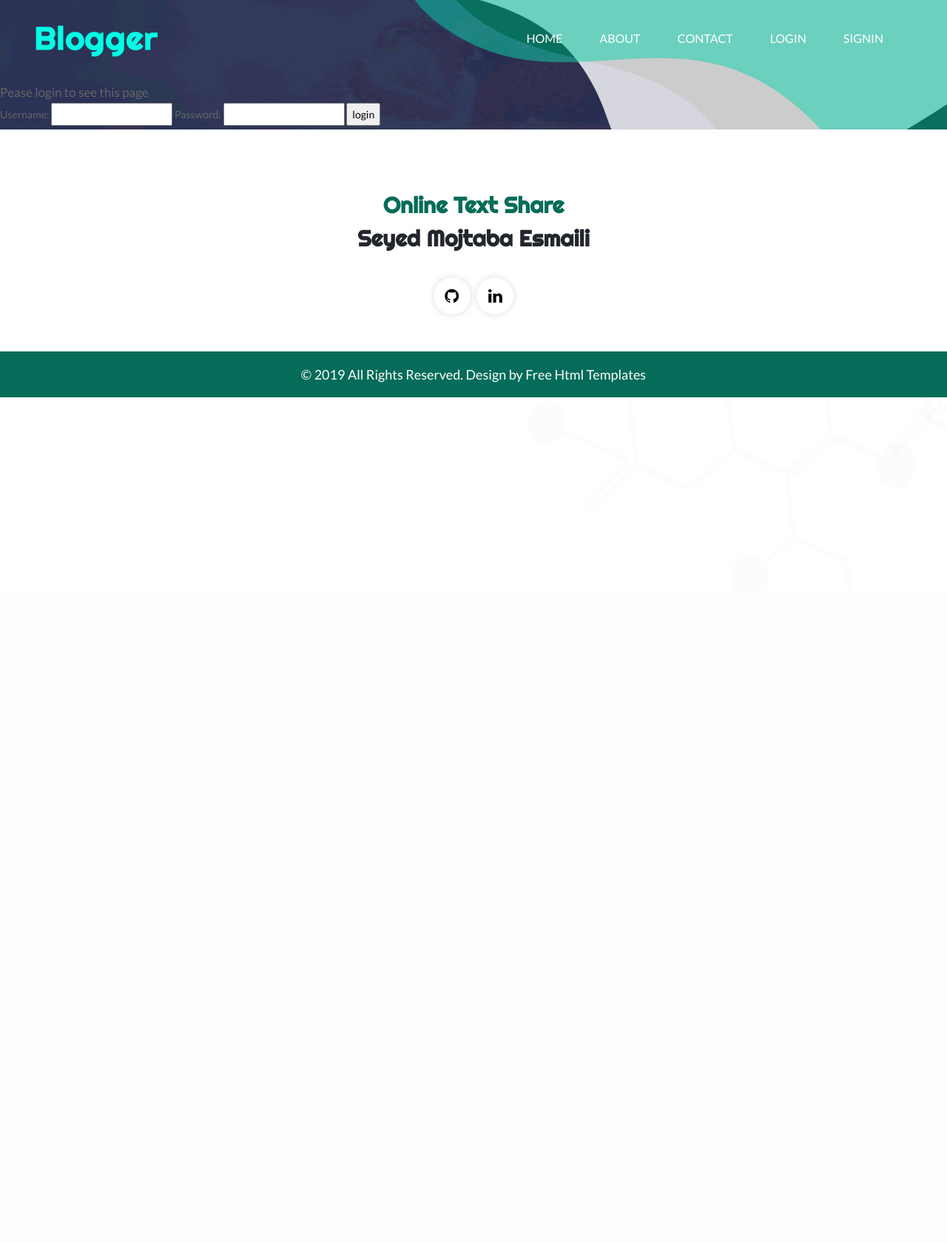
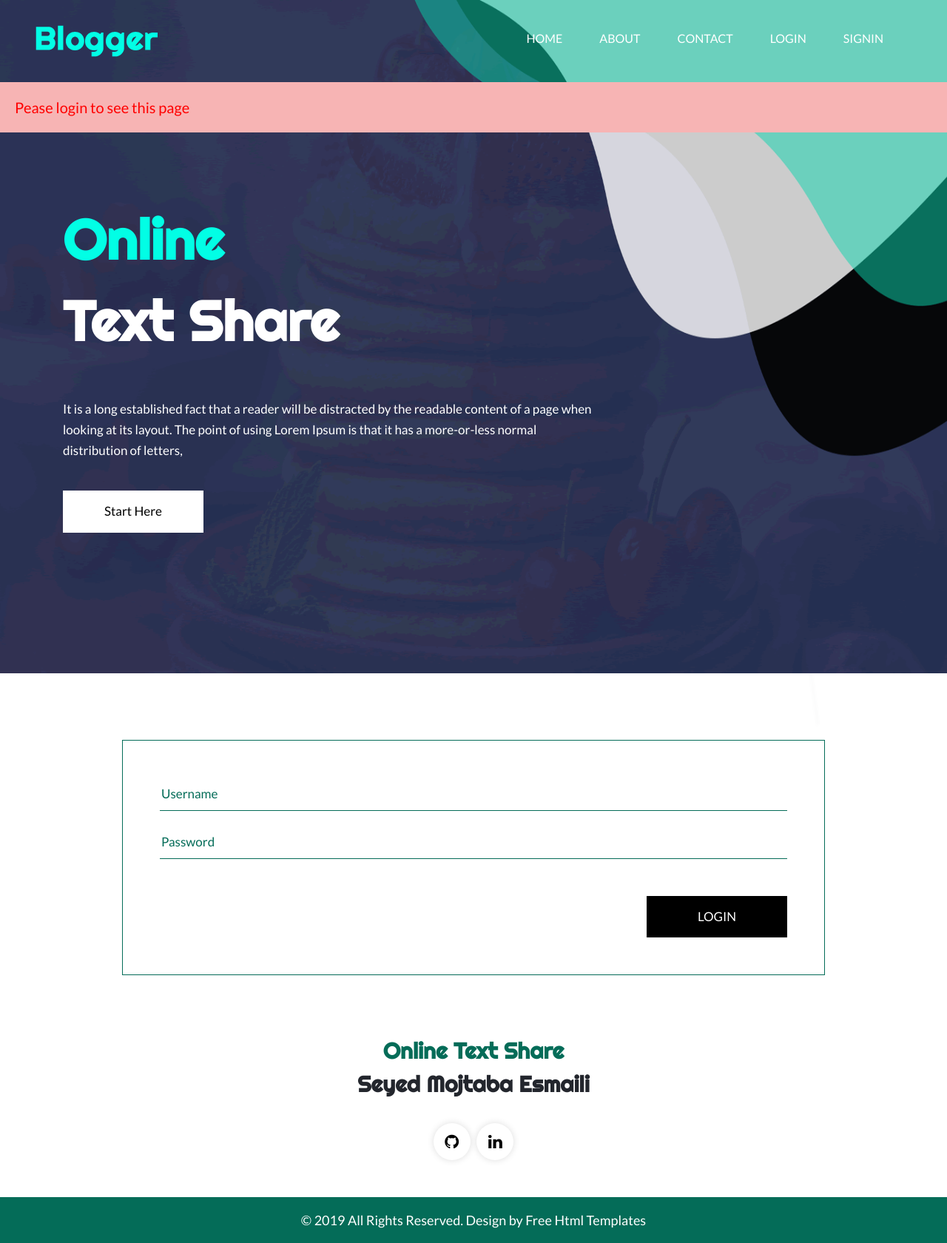
Before and after one commit to SMojtabaE/OnlineTextShare, a Django app: page /accounts/login/?next=/create_post/ in a window 1280 px wide. Shown: the whole page at 74% size. Before the commit the page ends 537 px from the top, so only its background shows below. Run offline with Django 4.2, Linux system fonts and the light colour scheme; some libraries are stand-ins or nearby versions; some web fonts are replaced.

Commit message:
login and singup template updatted

```diff
--- a/posts/static/posts/css/style.css
+++ b/posts/static/posts/css/style.css
@@ -502,6 +502,13 @@ ul.like li img {padding: 0px 10px 0px 40px;}
      border-radius: 26px;
 }
 
+.error {
+     background-color: rgb(247, 180, 180);
+     color: red;
+     padding: 20px;
+     font-size: 20px;
+ }
+
 .form-checkbox {
      padding-left: 20px;
 }
--- a/posts/templates/registration/login.html
+++ b/posts/templates/registration/login.html
@@ -4,6 +4,7 @@
 
 {% if form.errors %}
     <p class="error">Your username or password was incorrect,try again.</p>
+
 {% endif %}
 
 {% if next %}
@@ -13,8 +14,70 @@
         <p class="error">Pease login to see this page</p>
     {% endif %}
 {% endif %}
+<section class="banner_main">
+    <div class="container">
+       <div class="row d_flex">
+          <div class=" col-xl-8 col-lg-8 col-md-8 col-12-9">
+             <div class="text-bg">
+                <h1>Online<br> <span class="white1">Text Share</span></h1>
+                <p>It is a long established fact that a reader will be distracted by the readable content of a page when looking at its layout. The point of using Lorem Ipsum is that it has a more-or-less normal distribution of letters,</p>
+                <a href=' {% url "posts:signup" %} '>Start Here</a>
+             </div>
+          </div>
+       </div>
+    </div>
+ </section>
+</div>
+</header>
+{% comment %} <div class="blog_main">
+    <div class="container">
+       <div class="row">
+          <div class="col-md-12">
+             <div class="titlepage">
+                <h2>Public Posts</h2>
+                <span>In this part,you can see the public post that people uploaded</span>
+             </div>
+          </div>
+       </div> {% endcomment %}
+    <div id="contact" class="contact">
+        <div class="container">
+            <div class="row">
+                <div class="col-md-12 ">
+                    <form class="main_form " method='POST' method='POST' action="{% url 'login' %}">
+                        {% csrf_token %}
 
-<div class='form-main'>
+                        <div class="row">
+                            <div class="col-md-12 ">
+                                <input class="form_contril" placeholder="Username " type="text" name="username">
+
+                                {% for err in form.username.errors %}
+                                    <small class='text-danger'>{{err}}</small>
+                                {% endfor %}
+
+                            </div>
+                            <div class="col-md-12 ">
+                                <input class="form_contril" placeholder="Password " type="password" name="password">
+
+                                {% for err in form.password.errors %}
+                                    <small class='text-danger'>{{err}}</small>
+                                {% endfor %}
+
+                            </div>
+
+                            <div class="col-sm-12">
+                                <button class="send_btn">Login</button>
+                                <input type='hidden' name='next' value='{{next}}'>
+                            </div>
+                        </div>
+                    </form>
+                </div>
+            </div>
+        </div>
+    </div>
+
+
+
+{% comment %} <div class='form-main'>
     <div class='form-container'>
         <form class='form' method='POST' action="{% url 'login' %}">
             {% csrf_token %}
@@ -29,6 +92,6 @@
 
         </form>
     </div>
-</div>
+</div> {% endcomment %}
 
 {% endblock content %}
```
Also changed, not shown: posts/templates/registration/signup.html (+72 -2 lines), db.sqlite3.
